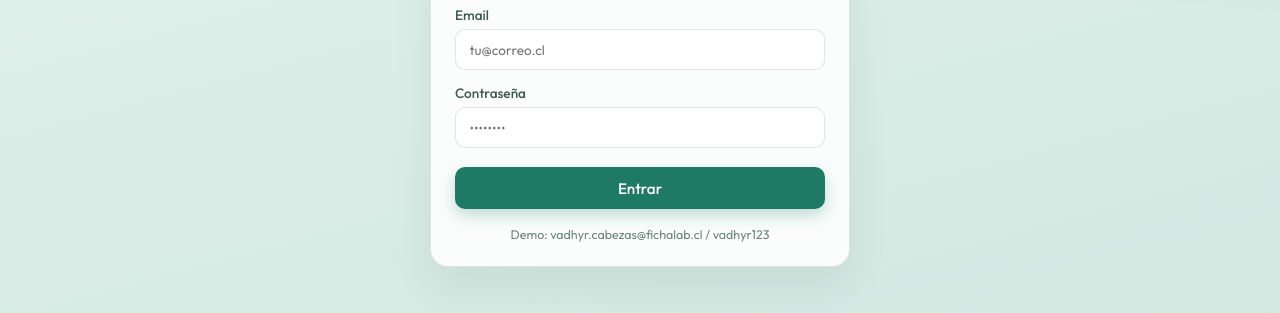
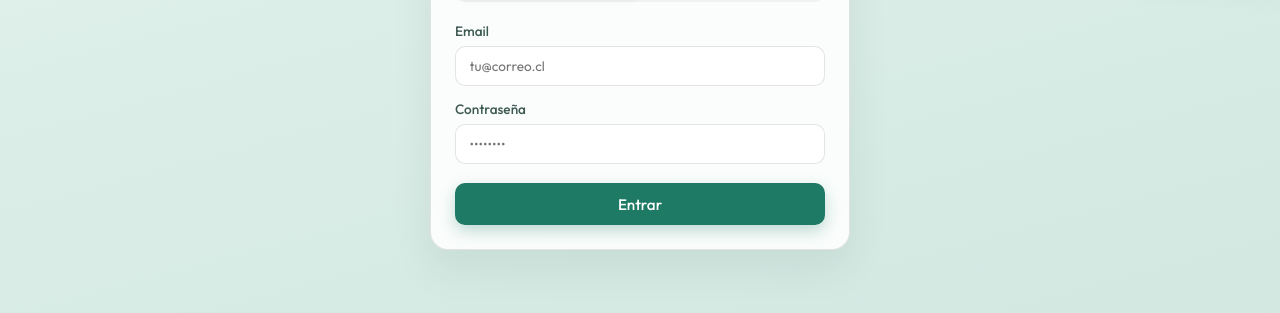
Before and after one commit to knnausi-debug/FichaLab, a website: page index.html in a window 1280 px wide. Shown: the part 345-658 px from the top of the page. Drawn offline with Linux system fonts and the light colour scheme.

Commit message:
Remove demo login credentials from auth screen
Co-authored-by: Cursor <cursoragent@cursor.com>

```diff
--- a/index.html
+++ b/index.html
@@ -38,7 +38,6 @@
         </label>
         <p class="auth-error" id="login-error" hidden></p>
         <button type="submit" class="btn primary auth-submit">Entrar</button>
-        <p class="auth-hint">Demo: vadhyr.cabezas@fichalab.cl / vadhyr123</p>
       </form>
 
       <form id="form-register" class="auth-form hidden">
```
